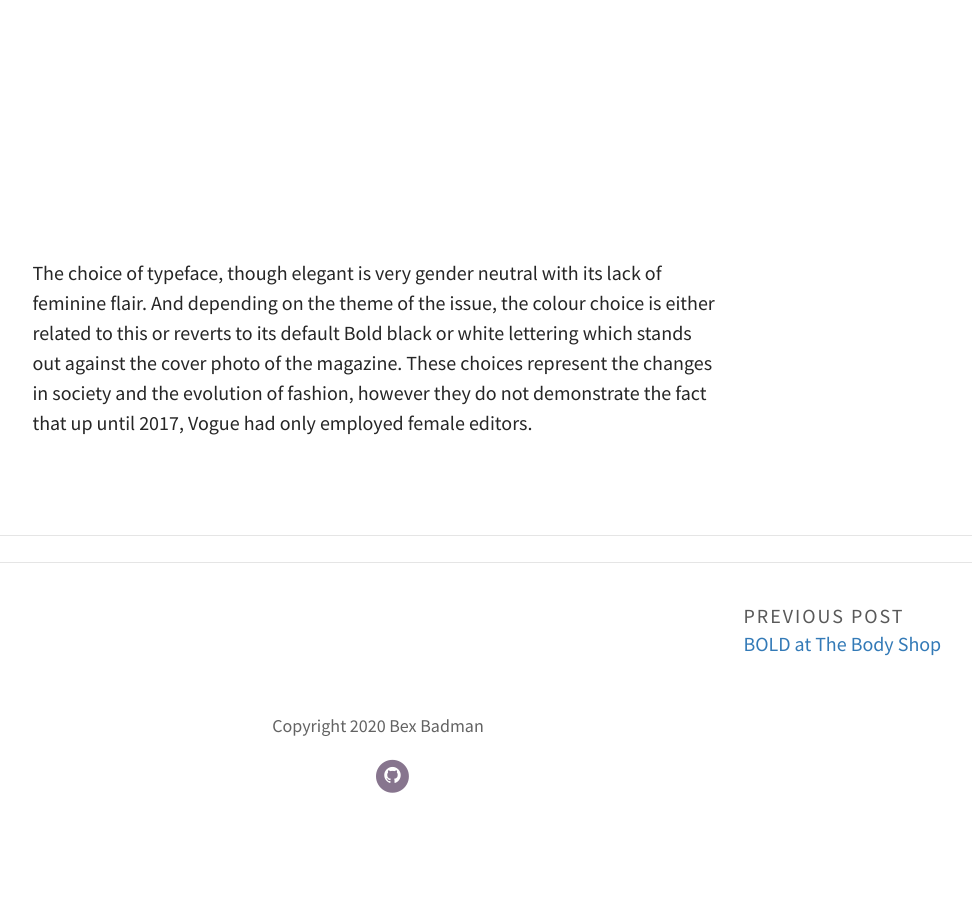
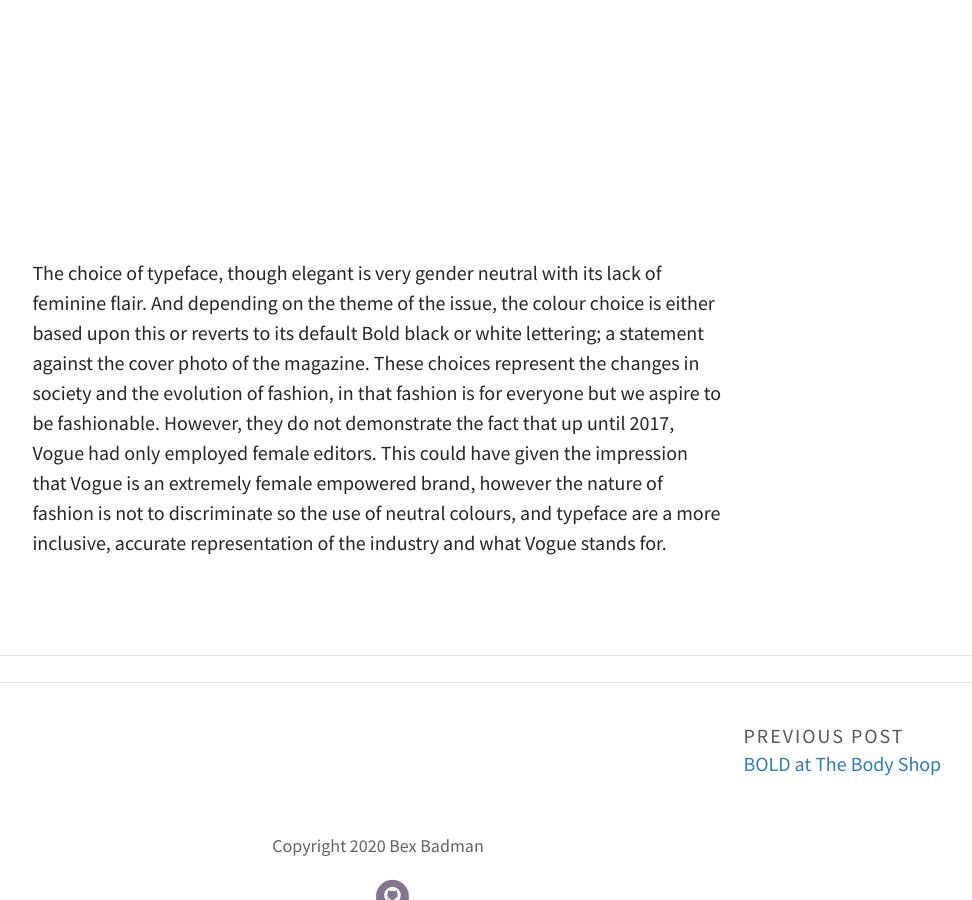
Before and after one commit to rebeccabadman1999/Bex-Badman-Blog, a Jekyll site: the page built from _posts/2020-10-12-the-iconic-voice-of-vogue.md, in a window 1280 px wide and 900 px high, scrolled down 2205 px. Shown: the whole window, without its empty margins (262-1234 px from the left). Built offline with Jekyll 4.4.1, drawn with Linux system fonts in a browser that asks for light colours; some web fonts are replaced; comment, search, counter and statistics services are not loaded; before the commit the page ends 3028 px from its top, so only the background shows below that.

Commit message:
Update Post “2020-10-12-the-iconic-voice-of-vogue”

```diff
--- a/_posts/2020-10-12-the-iconic-voice-of-vogue.md
+++ b/_posts/2020-10-12-the-iconic-voice-of-vogue.md
@@ -20,4 +20,4 @@
 
 ![](../uploads/00-promo-image-vogue-logo.jpg)
 
-The choice of typeface, though elegant is very gender neutral with its lack of feminine flair. And depending on the theme of the issue, the colour choice is either related to this or reverts to its default Bold black or white lettering which stands out against the cover photo of the magazine. These choices represent the changes in society and the evolution of fashion, however they do not demonstrate the fact that up until 2017, Vogue had only employed female editors.
+The choice of typeface, though elegant is very gender neutral with its lack of feminine flair. And depending on the theme of the issue, the colour choice is either based upon this or reverts to its default Bold black or white lettering; a statement against the cover photo of the magazine. These choices represent the changes in society and the evolution of fashion, in that fashion is for everyone but we aspire to be fashionable. However, they do not demonstrate the fact that up until 2017, Vogue had only employed female editors. This could have given the impression that Vogue is an extremely female empowered brand, however the nature of fashion is not to discriminate so the use of neutral colours, and typeface are a more inclusive, accurate representation of the industry and what Vogue stands for.
```
